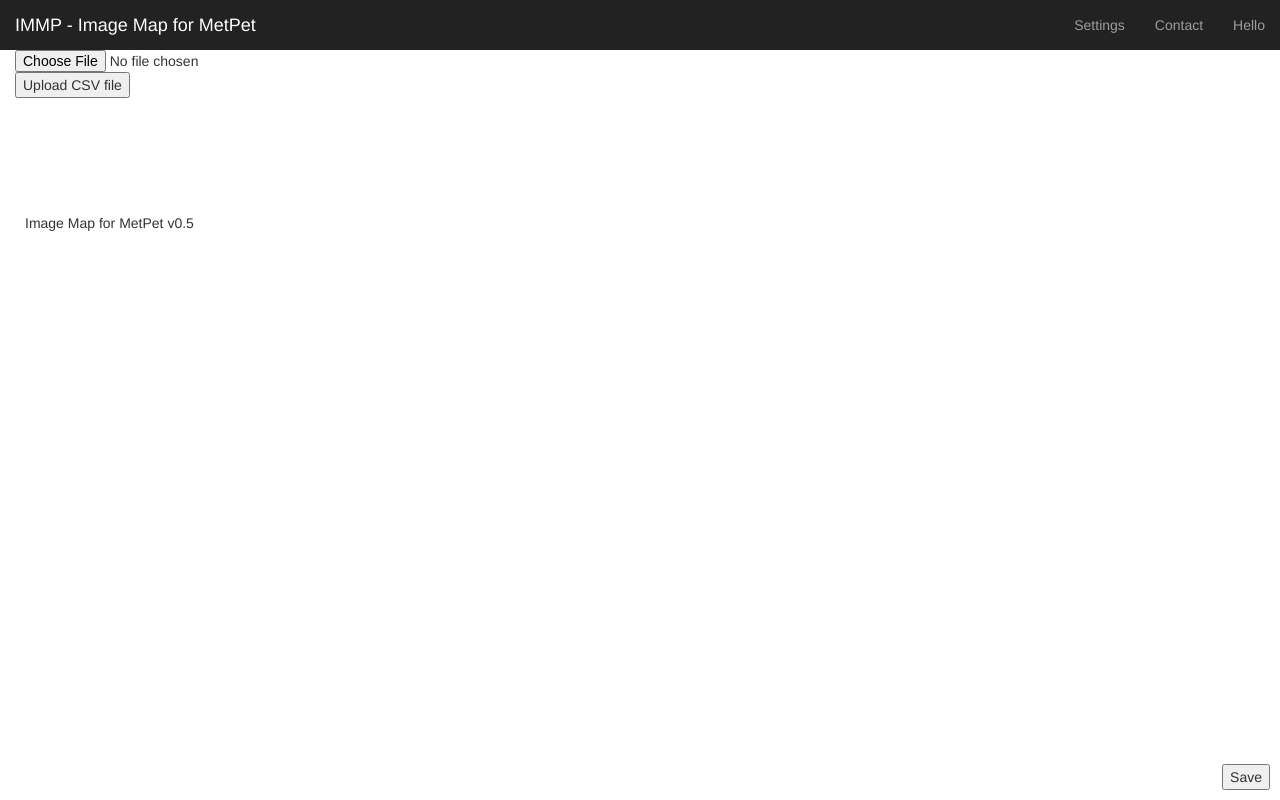
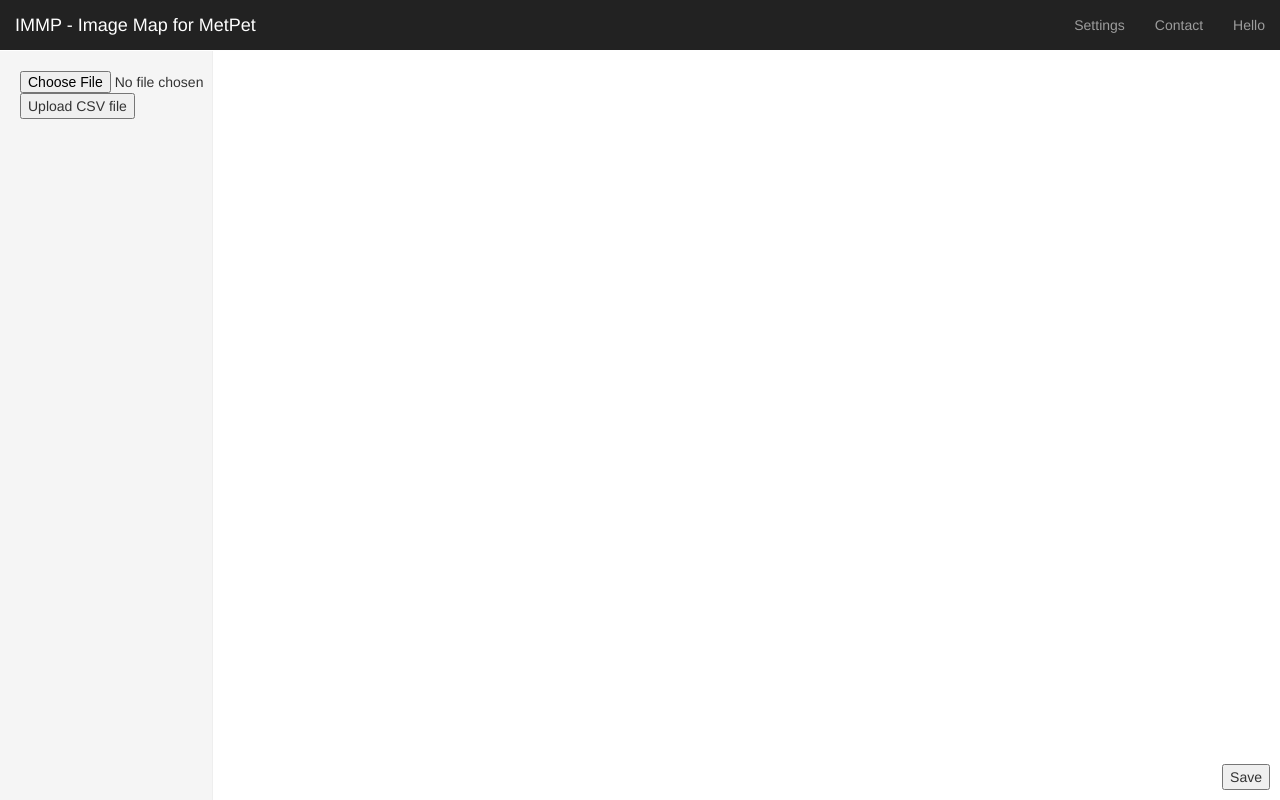
Before and after one commit to metpetdb/IMMP, a Flask app: page /map/1 in a window 1280 px wide. Run offline with Flask 2, Linux system fonts and the light colour scheme; data that the repository does not hold is empty; some libraries are stand-ins or nearby versions.

Commit message:
Small styling changes

```diff
--- a/static/style.css
+++ b/static/style.css
@@ -145,3 +145,16 @@ margin:0;
   bottom: 10px;
   right: 10px;
 }
+
+.csvstuff {
+    position: fixed;
+    top: 51px;
+    bottom: 0;
+    left: 0;
+    display: block;
+    padding: 20px;
+    overflow-x: auto;
+    overflow-y: auto; /* Scrollable contents if viewport is shorter than content. */
+    background-color: #f5f5f5;
+    border-right: 1px solid #eee;
+}
```
